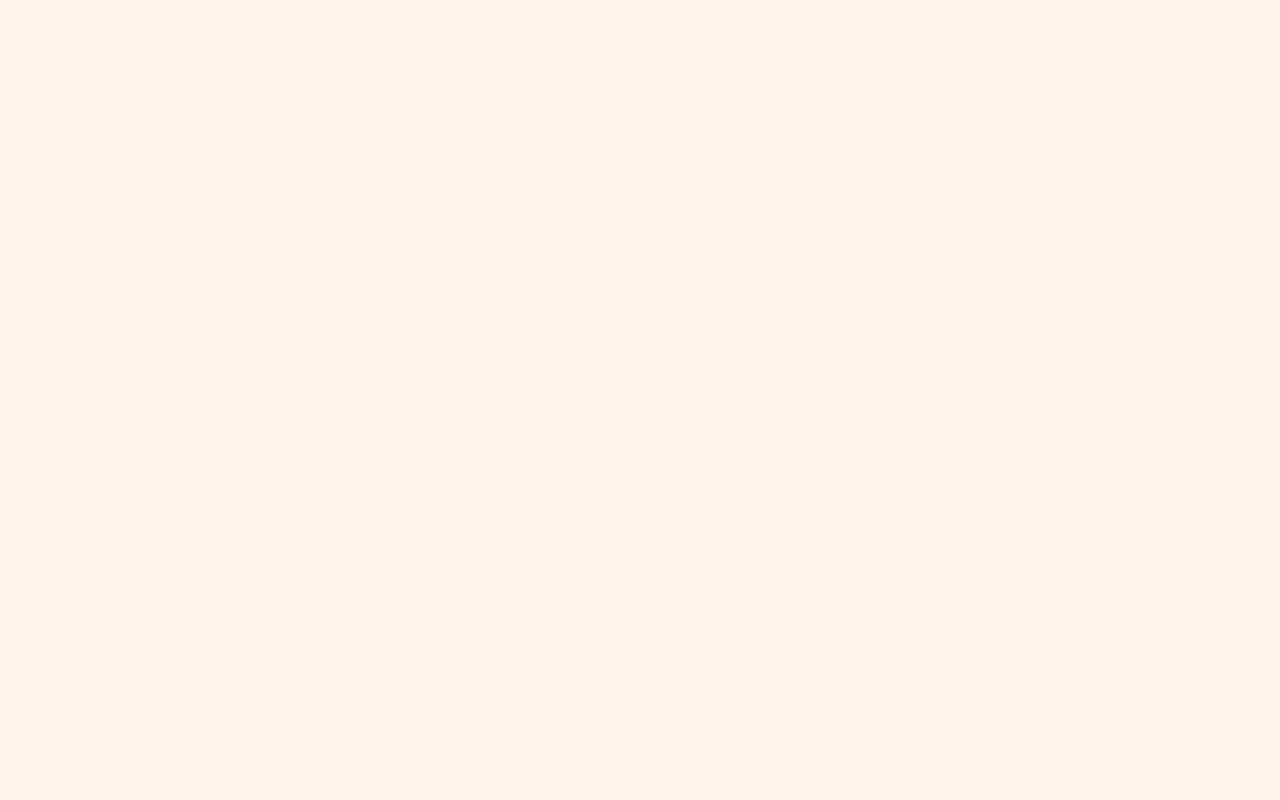
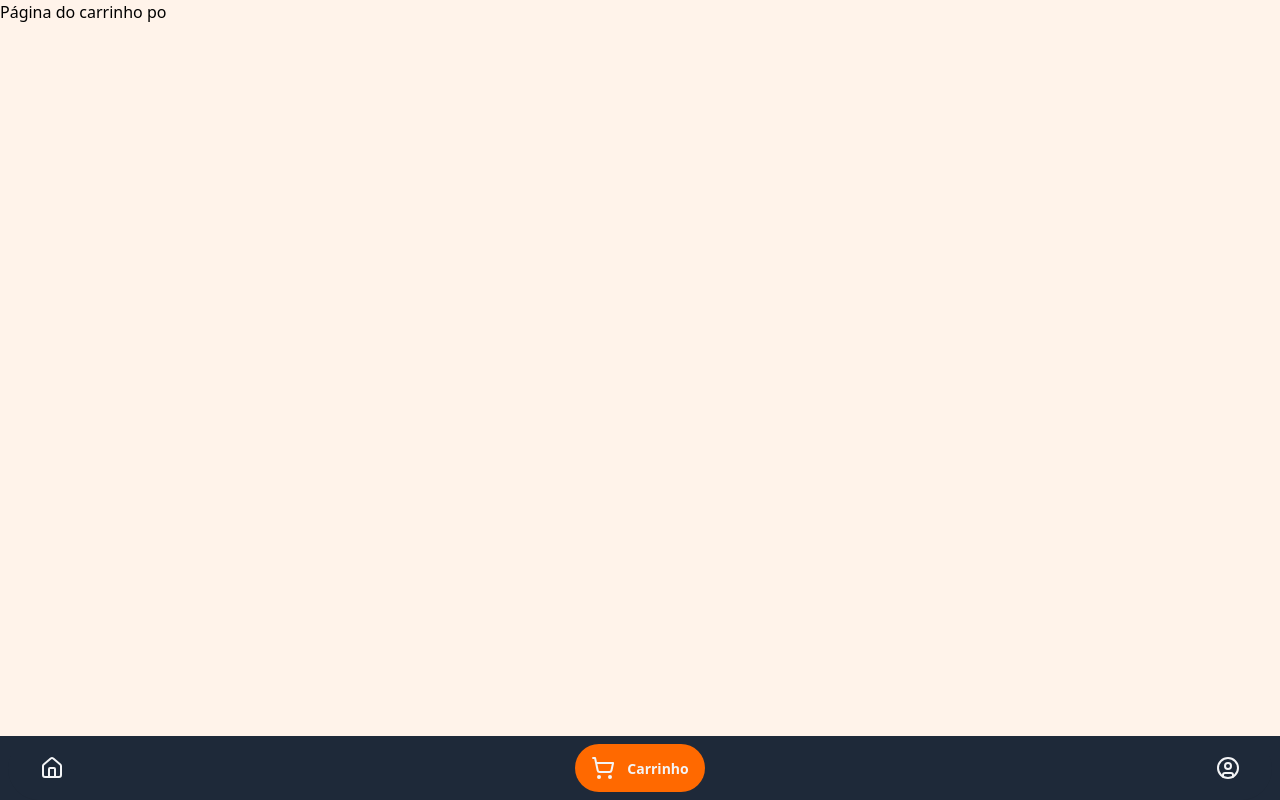
Before and after one commit to ujhessie/churrasco-do-geilson, a React (Vite) app: page /carrinho in a window 1280 px wide. Before the commit this address had no page. Built offline with nearby package versions, Linux system fonts and the light colour scheme.

Commit message:
Configuração de navigation realizada

```diff
--- a/src/components/Navigation/Navigation.tsx
+++ b/src/components/Navigation/Navigation.tsx
@@ -1,23 +1,40 @@
 import { CircleUser, House, ShoppingCart } from "lucide-react";
 import { useState } from "react";
+import { useNavigate, useLocation } from "react-router-dom";
 
 export const Navigation = () => {
-  const [active, setActive] = useState("home");
+  const navigate = useNavigate();
+  const location = useLocation();
+
+  // Atualiza o estado com base na rota atual
+  const [active, setActive] = useState(() => {
+    if (location.pathname === "/") return "inicio";
+    if (location.pathname === "/carrinho") return "carrinho";
+    if (location.pathname === "/minha-conta") return "minha-conta";
+    return "";
+  });
 
   const NavItem = ({
     icon: Icon,
     label,
     value,
+    path,
   }: {
     icon: React.ElementType;
     label: string;
     value: string;
+    path: string;
   }) => {
     const isActive = active === value;
 
+    const handleClick = () => {
+      setActive(value);
+      navigate(path);
+    };
+
     return (
       <button
-        onClick={() => setActive(value)}
+        onClick={handleClick}
         className={`rounded-full px-4 py-3 flex items-center gap-2 cursor-pointer transition-all duration-300 ease-in-out
           ${isActive ? "bg-orange-500" : ""}`}
       >
@@ -37,11 +54,11 @@ export const Navigation = () => {
   };
 
   return (
-    <div className="px-2 -mb-1 sticky left-0 bottom-0  z-10 w-full bg-gray-800">
-      <div className="px-4 py-2 w-fulld  shadow-2xs rounded-full flex justify-between gap-4 mx-auto ">
-        <NavItem icon={House} label="Início" value="home" />
-        <NavItem icon={ShoppingCart} label="Carrinho" value="cart" />
-        <NavItem icon={CircleUser} label="Minha Conta" value="account" />
+    <div className="px-2 fixed left-0 bottom-0 z-10 w-full bg-gray-800">
+      <div className="px-4 py-2 w-full shadow-2xs rounded-full flex justify-between gap-4 mx-auto">
+        <NavItem icon={House} label="Início" value="inicio" path="/" />
+        <NavItem icon={ShoppingCart} label="Carrinho" value="carrinho" path="/carrinho" />
+        <NavItem icon={CircleUser} label="Minha Conta" value="minha-conta" path="/minha-conta" />
       </div>
     </div>
   );
--- /dev/null
+++ b/src/pages/CarrinhoPage/CarrinhoPage.tsx
@@ -0,0 +1,7 @@
+export const CarrinhoPage = () => {
+  return (
+    <>
+      <h1>Página do carrinho po</h1>
+    </>
+  );
+};
--- a/src/pages/HomePage/HomePage.tsx
+++ b/src/pages/HomePage/HomePage.tsx
@@ -1,4 +1,3 @@
-import { Navigation } from "../../components/Navigation/Navigation";
 import { SecProdutos } from "./components/SecProdutos";
 import { SecCategorias } from "./components/SecCategorias";
 // import { Header } from "../../components/Header/Header";
@@ -7,9 +6,7 @@ import { SecBanner } from "./components/SecBanner";
 export const HomePage = () => {
   return (
     <div className=" scroll-smooth max-w-[1400px] mx-auto">
-      <div>
 
-      </div>
       <SecBanner />
       <main className=" top-0 bg-white rounded-t-xl pt-6  z-10">
         <div className="  bg-white z-20  px-4 py-3  sticky  top-0 -my-1">
@@ -17,7 +14,6 @@ export const HomePage = () => {
         </div>
 
         <SecProdutos />
-        <Navigation />
       </main>
     </div>
   );
--- /dev/null
+++ b/src/pages/MinhaContaPage/MinhaContaPage.tsx
@@ -0,0 +1,8 @@
+export const MinhaContaPage = () => {
+    return (
+        <>
+        <h1>Minha conta Page</h1>
+
+        </>
+    )
+}
--- a/src/routes/MyRoutes.tsx
+++ b/src/routes/MyRoutes.tsx
@@ -1,12 +1,19 @@
 import { BrowserRouter as Router, Routes, Route } from "react-router-dom";
 import { HomePage } from "../pages/HomePage/HomePage";
+import { CarrinhoPage } from "../pages/CarrinhoPage/CarrinhoPage";
+import { Navigation } from "../components/Navigation/Navigation";
+import { MinhaContaPage } from "../pages/MinhaContaPage/MinhaContaPage";
 
 export const MyRoutes = () => {
   return (
     <Router>
       <Routes>
         <Route path="/" element={<HomePage />} />
+        <Route path="/carrinho" element= {<CarrinhoPage/>}/>
+        <Route path="/minha-conta" element= {<MinhaContaPage/>}/>
+        <Route path="*" element={<HomePage />} />
       </Routes>
+        <Navigation />
     </Router>
   );
 };
```
